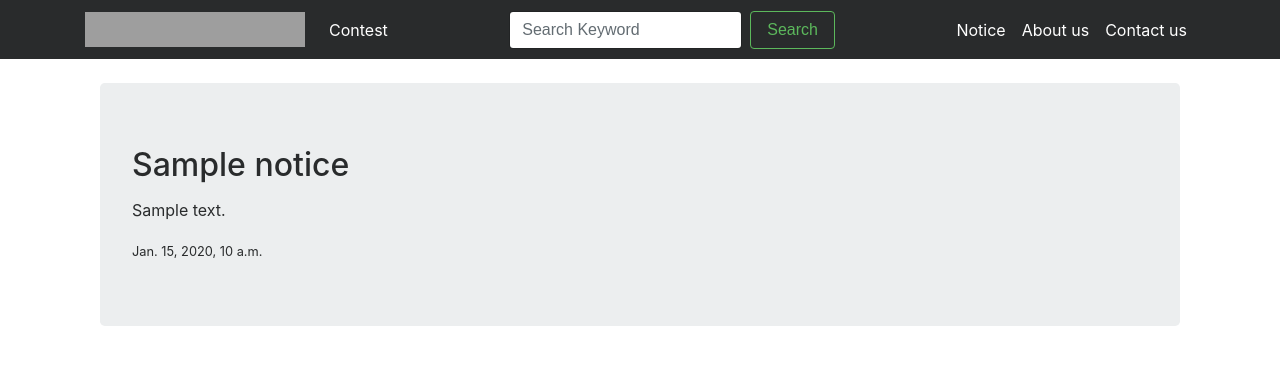
After one commit to amitbansal7/BitsPlease-website, a Django app: page /notice/ in a window 1280 px wide. The commit adds this page. Shown: the top 365 px of the page. Run offline with Django 3.2, Linux system fonts and the light colour scheme; tables that the repository leaves empty hold one stand-in row (values such as "Sample post"); some libraries are stand-ins or nearby versions; grey boxes are pictures that could not be loaded.

Commit message:
Notice Board

```diff
--- a/BitsPlease/contest/admin.py
+++ b/BitsPlease/contest/admin.py
@@ -1,6 +1,7 @@
 from django.contrib import admin
-from .models import Question, Contest, Tag
+from .models import Question, Contest, Tag, Notice
 
 admin.site.register(Question)
+admin.site.register(Notice)
 admin.site.register(Contest)
 admin.site.register(Tag)
--- a/BitsPlease/contest/models.py
+++ b/BitsPlease/contest/models.py
@@ -12,6 +12,16 @@ DIVISION_CHOICES = (
     ('div1', "Div 1"),
     ('div2', "Div 2")
 )
+
+
+class Notice(models.Model):
+    title = models.TextField()
+    content = models.TextField()
+    date = models.DateTimeField(auto_now_add=True)
+    publish = models.BooleanField(default=False)
+
+    def __str__(self):
+        return self.title
 
 
 class Tag(models.Model):
--- a/BitsPlease/contest/urls.py
+++ b/BitsPlease/contest/urls.py
@@ -6,11 +6,13 @@ from .views import (
     ContestDetailView,
     AboutUs,
     ContactUs,
+    NoticeListView,
 )
 
 urlpatterns = [
     url(r'^$', QuestionListView.as_view(), name="problems"),
     url(r'aboutus/', AboutUs.as_view(), name="aboutus"),
+    url(r'notice/', NoticeListView.as_view(), name="notice"),
     url(r'contactus/', ContactUs.as_view(), name="contactus"),
     url(r'^problem/(?P<pk>\d+)', ProblemDetailView.as_view(), name="problem_detail"),
     url(r'^contest/$', ContestListView.as_view(), name="contests"),
--- a/BitsPlease/contest/views.py
+++ b/BitsPlease/contest/views.py
@@ -1,8 +1,19 @@
 from django.views.generic import ListView, DetailView, View, TemplateView
-from .models import Question, Contest, Tag
+from .models import Question, Contest, Tag, Notice
 from django.http import Http404
 from django.shortcuts import get_object_or_404
 from django.db.models import Q
+
+
+class NoticeListView(ListView):
+    model = Notice
+    template_name = "notice_list.html"
+
+    def get_queryset(self):
+        queryset = Notice.objects.all().order_by("-date")
+        queryset = queryset.filter(publish=True)
+
+        return queryset
 
 
 class AboutUs(TemplateView):
--- a/BitsPlease/templates/base.html
+++ b/BitsPlease/templates/base.html
@@ -37,6 +37,9 @@
           </form>
           <ul class="navbar-nav ml-auto">
             <li class="nav-item active">
+              <a  class="nav-link" href="{% url 'notice' %}">Notice</a>
+            </li>
+            <li class="nav-item active">
               <a class="nav-link" href="{% url 'aboutus' %}">About us</a>
             </li>
             <li class="nav-item active">
--- /dev/null
+++ b/BitsPlease/templates/notice_list.html
@@ -0,0 +1,20 @@
+{% extends "base.html" %}
+
+{% block content %}
+<br>
+<div class="container">
+
+		{% for obj in object_list %}
+			<div class="jumbotron">
+				<h2>{{ obj.title }}</h2>
+				<p>{{ obj.content|safe|linebreaks }}</p>
+				<small>{{ obj.date }}</small>
+			</div>
+		{% empty %}
+			<h3>No notices yet</h3>
+		{% endfor %}
+
+
+</div>
+
+{% endblock content %}
--- a/BitsPlease/templates/question_detail.html
+++ b/BitsPlease/templates/question_detail.html
@@ -10,7 +10,7 @@
 			|
 		{% endif %} Difficulty -  {{ object.get_level_display }}</h5>
 		<hr>
-		{{ object.description|linebreaks }}
+		{{ object.description|safe|linebreaks }}
 
 		{% if object.Url1 %}
 			<form action="{{ object.Url1 }}" style="display: inline;" target="_blank">
```
Also changed, not shown: BitsPlease/contest/migrations/0011_notice.py (added).
